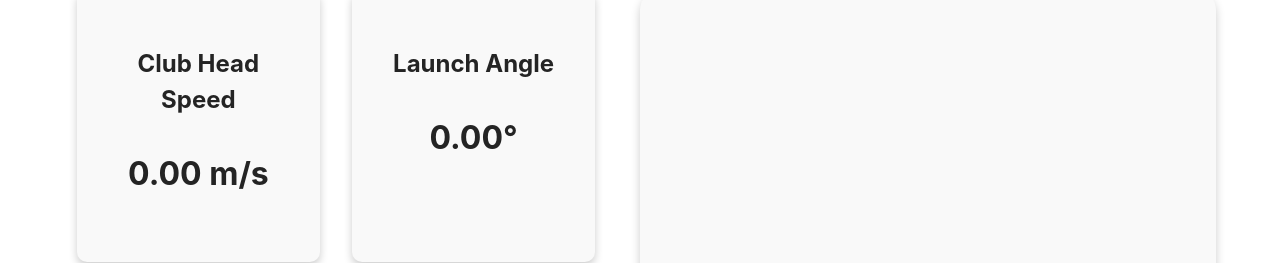
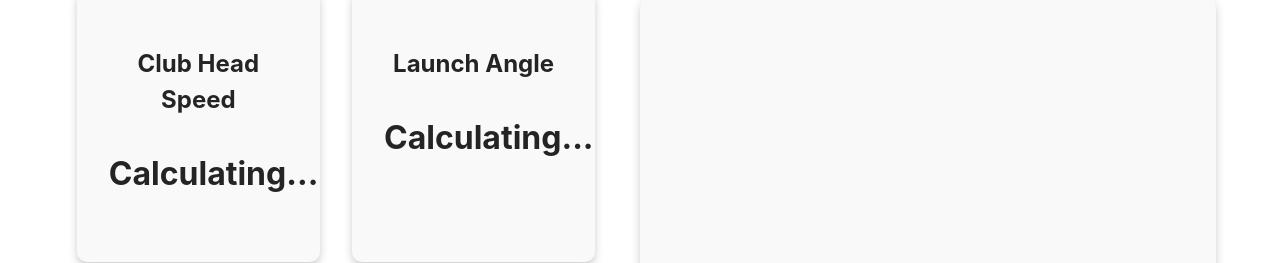
Before and after one commit to IsaiahIruoha/hack-the-hill, a React (Vite) app in the folder frontend/: page / in a window 1280 px wide. Shown: the part 225-488 px from the top of the page. Built offline with nearby package versions, Linux system fonts and the light colour scheme; no server answers.

Commit message:
fixed live feed bugs

```diff
--- a/frontend/src/App.jsx
+++ b/frontend/src/App.jsx
@@ -105,15 +105,15 @@ function App() {
 
       // Update the club data (speed and angle)
       setClubData({
-        speed: data.stats.speed,
-        launch_angle: data.stats.launch_angle,
+        speed: data.stats.speed !== null ? data.stats.speed : 0,
+        launch_angle: data.stats.launch_angle !== null ? data.stats.launch_angle : 0,
       });
     };
 
     // Handle WebSocket errors
     socket.onerror = (error) => {
       console.error("WebSocket error:", error);
-    };
+    }
 
     // Handle WebSocket closure
     socket.onclose = () => {
@@ -177,13 +177,13 @@ function App() {
             <div className="stat-box">
               <h3>Club Head Speed</h3>
               <p>
-                {clubData.speed !== null ? `${clubData.speed.toFixed(2)} m/s` : 'Calculating...'}
+                {clubData.speed !== 0 ? `${clubData.speed.toFixed(2)} m/s` : 'Calculating...'}
               </p>
             </div>
             <div className="stat-box">
               <h3>Launch Angle</h3>
               <p>
-                {clubData.launch_angle !== null
+                {clubData.launch_angle !== 0
                   ? `${clubData.launch_angle.toFixed(2)}°`
                   : 'Calculating...'}
               </p>
@@ -191,13 +191,13 @@ function App() {
             <div className="stat-box">
               <h3>Projected Ball Speed</h3>
               <p>
-                {projectedBallSpeed !== null ? `${projectedBallSpeed} m/s` : 'Calculating...'}
+                {projectedBallSpeed !== 0 ? `${projectedBallSpeed} m/s` : 'Calculating...'}
               </p>
             </div>
             <div className="stat-box">
               <h3>Projected Distance</h3>
               <p>
-                {projectedDistance !== null ? `${projectedDistance} yards` : 'Calculating...'}
+                {projectedDistance !== 0 ? `${projectedDistance} yards` : 'Calculating...'}
               </p>
             </div>
           </div>
```
